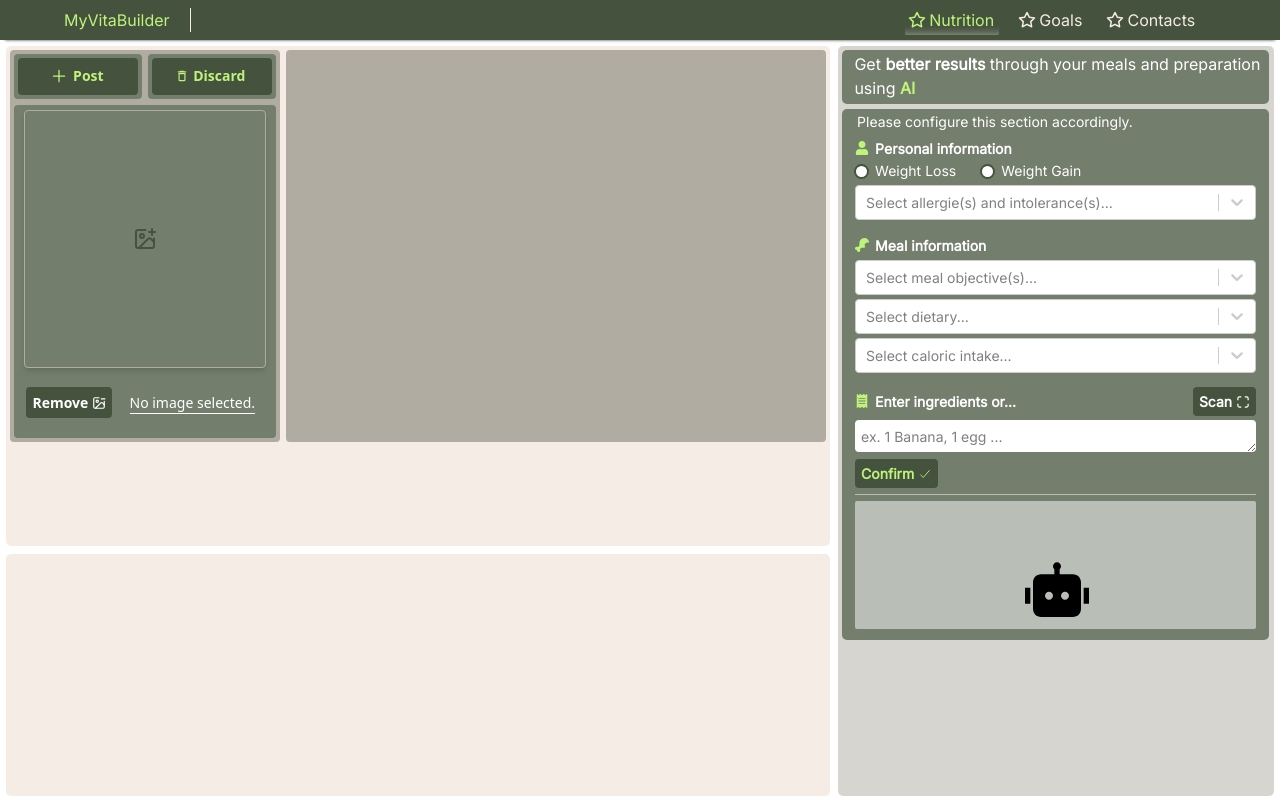
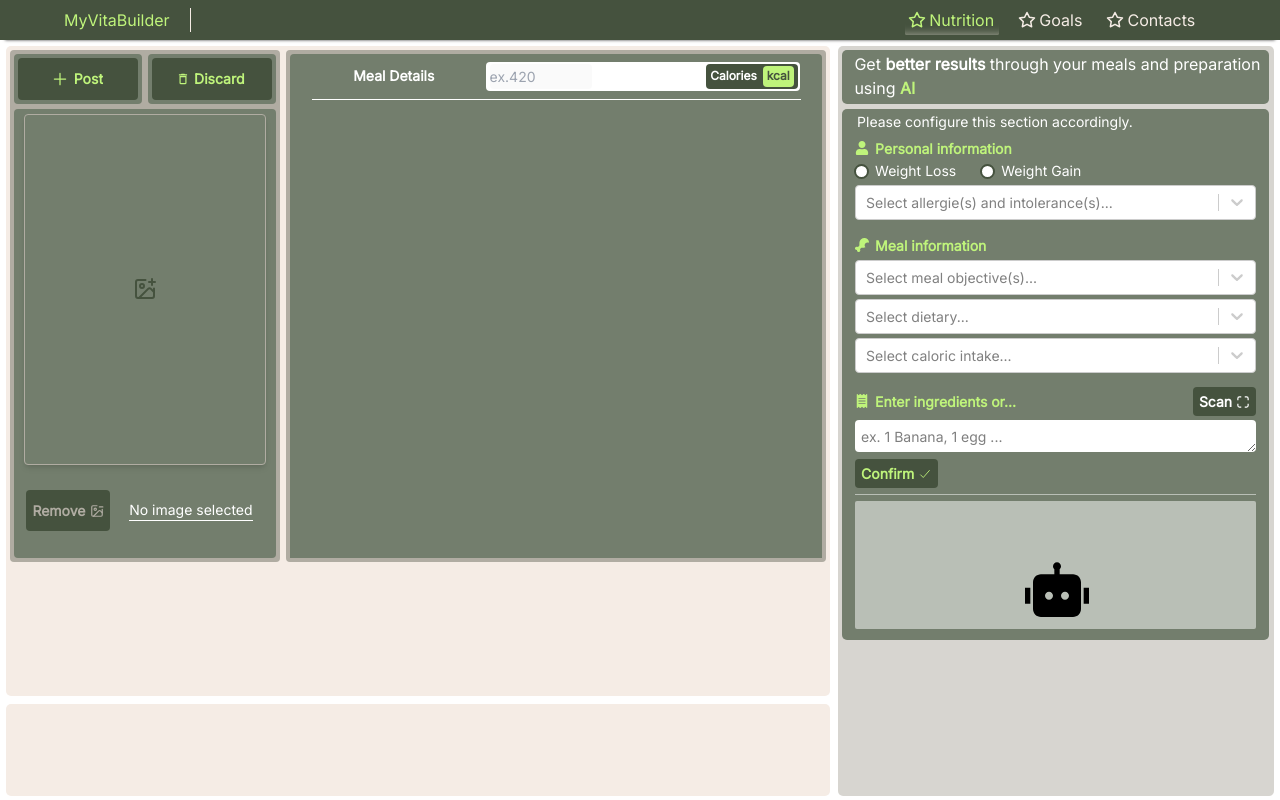
Before and after one commit to MarcoFz7/MyVitaBuilder, a Next.js app: page /nutrition in a window 1280 px wide. Built offline with nearby package versions, Linux system fonts and the light colour scheme.

Commit message:
#comment Some fixes with the structure of the post section and adding more content (usage of previously added CustomInput component)

```diff
--- a/app/nutrition/page.tsx
+++ b/app/nutrition/page.tsx
@@ -1,6 +1,8 @@
 "use client"
 
 import './page.css'
+
+import CustomInput from '../components/customInput/customInput';
 
 import React, { useState, useEffect, useRef } from 'react';
 import Select from 'react-select';
@@ -382,29 +384,30 @@ const Page = () => {
   };
 
   return (
-    <div className="nutrition-page">
-      <div className="page-post-section min-h-[500px]">
+    <div className={`${inter.className} nutrition-page`}>
+      <div className="page-post-section min-h-[650px]">
         <div className='flex flex-col w-full h-full text-sm'>
           <div className='div-reference flex flex-row p-1 w-full h-4/5 gap-1.5'>
-            <div className='div-reference-two new flex flex-col gap-1.5 bg-c-dark-smoke rounded h-full p-1 w-1/3 min-w-[205px]'>
-              <div className='flex flex-row gap-1.5 w-full h-1/5  min-h-[30px] max-h-[45px]'>
+
+            <div className='div-reference-two new flex flex-col gap-[1%] bg-c-dark-smoke rounded h-full p-1 w-1/3 min-w-[205px]'>
+              <div className='flex flex-row gap-1.5 w-full h-[10%]'>
                 <div className='flex w-1/2 h-full bg-c-sidebar-dark-green rounded justify-center items-center p-1'>
-                  <button type='button' className='flex justify-center items-center bg-c-dark-green text-c-lemon-green hover:bg-c-lemon-green hover:text-black rounded p-1 pl-1.5 pr-1.5 w-fit transition-all duration-250 ease h-full w-full' title='Add Post!' onClick={handlePostConfirmation}>
+                  <button type='button' className='flex justify-center items-center max-h-[45px] bg-c-dark-green text-c-lemon-green hover:bg-c-lemon-green hover:text-black rounded p-1 pl-1.5 pr-1.5 w-fit transition-all duration-250 ease h-full w-full' title='Add Post!' onClick={handlePostConfirmation}>
                     <span className="flex items-center m-0 mr-[0.25rem] whitespace-nowrap overflow-hidden"><IoAddOutline className='mr-[0.25rem] w-5 h-5'/><strong>Post</strong></span>
                   </button>
                 </div>
                 <div className='flex w-1/2 h-full bg-c-sidebar-dark-green rounded justify-center items-center p-1'>
-                  <button type='button' className='flex justify-center items-center bg-c-dark-green text-c-lemon-green hover:bg-c-lemon-green hover:text-black rounded p-1 pl-1.5 pr-1.5 w-fit transition-all duration-250 ease h-full w-full' title='Discard Post!' onClick={handlePostDiscard}>
+                  <button type='button' className='flex justify-center items-center max-h-[45px] bg-c-dark-green text-c-lemon-green hover:bg-c-lemon-green hover:text-black rounded p-1 pl-1.5 pr-1.5 w-fit transition-all duration-250 ease h-full w-full' title='Discard Post!' onClick={handlePostDiscard}>
                     <span className="flex items-center m-0 mr-[0.25rem] whitespace-nowrap overflow-hidden"><MdDeleteOutline className='mr-[0.25rem]'/><strong>Discard</strong></span>
                   </button>
                 </div>
               </div>
-              <div className='w-full h-full bg-c-sidebar-dark-green rounded p-2.5 pt-[2%] pb-[2%]'>
+              <div className='w-full h-[89%] bg-c-sidebar-dark-green rounded p-2.5 pt-[2%] pb-[2%] sm:max-h-full'>
                 <div className='border border-c-dark-smoke w-full h-[80%] flex justify-center items-center rounded shadow-md'>
                   <input title='myimageinput' type='file' id='file' accept="image/*" ref={inputFile} style={{display: 'none'}} onChange={handleImageUpload}/>
                   {selectedImage ? (
                     <div className='flex justify-center items-center w-full h-full bg-c-light-dark rounded'>
-                      <img src={selectedImage} alt="Selected" className="w-full h-auto opacity-100"/>
+                      <img src={selectedImage} alt="Selected" className="max-w-full max-h-full object-contain opacity-100"/>
                     </div>
                   )
                   : (
@@ -414,31 +417,44 @@ const Page = () => {
                   )}
                 </div>
                 <div className='flex flex-row mt-[1.5%] h-[19%] items-center'>
-                  <button type='button' className='bg-c-dark-green mt-[0.075rem] hover:text-c-lemon-green rounded text-white p-1 pl-1.5 pr-1.5 ml-0.5 h-1/2 min-h-[30px]' title='Remove image!' onClick={handleRemoveImage}>
+                  <button type='button' disabled={selectedImage == null} className='bg-c-dark-green mt-[0.075rem] hover:text-c-lemon-green disabled:text-c-dark-smoke disabled:hover:text-c-dark-smoke rounded text-white p-1 pl-1.5 pr-1.5 ml-0.5 h-1/2 min-h-[30px]' title={`${selectedImage == null ? "Disabled" : ""} Remove image!`} onClick={handleRemoveImage}>
                     <span className="flex items-center m-0 whitespace-nowrap overflow-hidden"><strong>Remove</strong><LuImageMinus className='ml-[0.25rem]'/></span>
                   </button>
-                  <div className='flex justify-center items-center w-full h-1/2 ml-1.5'>
-                    <span className='border-b border-white text-white h-auto w-fit mt-0.5'>{(imageName == '' || imageName == null) ? 'No image selected.' : imageName}</span>
+                  <div className='flex flex-auto justify-center items-center w-1/2 h-1/2 ml-1.5'>
+                    <span className='border-b border-white text-white h-auto w-fit mt-0.5 whitespace-nowrap	overflow-hidden text-ellipsis'>{(imageName == '' || imageName == null) ? 'No image selected' : imageName}</span>
                   </div>
                 </div>
               </div>
             </div>
-            <div className='div-reference-two bg-c-dark-smoke rounded h-full w-2/3'>
-              <div></div>
-              <div></div>
+            <div className='bg-c-dark-smoke rounded h-full w-full sm:w-2/3 p-1 min-w-[205px] text-white' >
+              <div className='flex flex-col bg-c-sidebar-dark-green w-full h-full rounded'>
+                <div className='flex-1 flex flex-row rounded w-[99%] h-1/5 min-h-[30px] max-h-[45px] pl-[4%] sm:pl-[2%] justify-center'>
+                  <div className='flex w-[32.5%] h-full justify-center items-center'>
+                    <span className='font-bold'>Meal Details</span>
+                  </div>
+                  <div className='w-[64%]'>
+                    <CustomInput title='Calories' placeholder='ex.420' isDisabled={true} topic='Calories' hasUnit={true} unit='kcal'/>
+                  </div>
+                </div>
+                <div className='pl-0 ml-[4%] w-[92%] h-px bg-white'></div>
+                <div className='flex-1 flex flex-col md:flex-row bg-c-sidebar-dark-green w-full h-full pl-[2%]'>
+                  <div className='h-1/2 w-full md:h-full md:w-1/2'></div>
+                  <div className='h-1/2 w-full md:h-full md:w-1/2'></div>
+                </div>
+              </div>
             </div>
           </div>
           <div className='w-full h-1/5'></div>
         </div>
       </div>
       <div className="page-ai-calculator-section" onMouseEnter={handleRobotIconAnimationOnMouseEnter} onMouseLeave={handleRobotIconAnimationOnMouseLeave}>
-        <span className={`${inter.className} ai-calculator-header`}>
+        <span className='ai-calculator-header'>
           Get <b>better results</b> through your meals and preparation using <strong>AI</strong>
         </span>
-        <div className={`${inter.className} ai-calculator-info`}>
+        <div className='ai-calculator-info'>
           <div>
             <label className="block mb-1.5 text-sm text-white-900 pt-px ml-1.5">Please configure this section accordingly.</label>
-            <span className="flex items-center mb-[0.1rem] whitespace-nowrap overflow-hidden text-ellipsis mt-1 ml-1"><FaUser className='text-c-lemon-green inline-block mr-[0.375rem]'/><strong>Personal information</strong></span>
+            <span className="flex items-center mb-[0.1rem] text-c-lemon-green whitespace-nowrap overflow-hidden text-ellipsis mt-1 ml-1"><FaUser className='text-c-lemon-green inline-block mr-[0.375rem]'/><strong>Personal information</strong></span>
             <div className='flex flex-row gap-[25px] ml-1'>
               <div className="flex items-center">
                 <input id="weight-loss-radio" title='weight-loss-radio' type="radio" value="" name="weight-radio" className="w-4 h-4 focus:ring-2 pb-2" checked={isWeightLossSelected} onChange={handleWeightLossRadioClick} onClick={handleWeightLossRadioClick}></input>
@@ -462,7 +478,7 @@ const Page = () => {
               onChange={handleSelectAllergiesAndIntoleranceOptions}
             />
             <label className="block mt-2 mb-1.5 text-sm text-white-900 text-sm pt-px"></label>
-            <span className="flex items-center mb-[0.1rem] whitespace-nowrap overflow-hidden mt-1 ml-1"><FaDrumstickBite className='text-c-lemon-green inline-block mr-[0.375rem]'/><strong>Meal information</strong></span>
+            <span className="flex items-center mb-[0.1rem] text-c-lemon-green whitespace-nowrap overflow-hidden mt-1 ml-1"><FaDrumstickBite className='text-c-lemon-green inline-block mr-[0.375rem]'/><strong>Meal information</strong></span>
             <Select className='select'
               closeMenuOnSelect={false}
               blurInputOnSelect={false}
@@ -495,7 +511,7 @@ const Page = () => {
           <div className="ml-1">
             <label className="block mt-1.5 mb-1.5 text-sm text-white-900 pt-px"></label>
             <div className='flex items-center justify-between w-full'>
-              <span className="flex items-center mb-[0.1rem] whitespace-nowrap overflow-hidden mt-1 ml-0"><FaReceipt className='text-c-lemon-green mb-px inline-block mr-[0.375rem]'/><strong className='truncate'>Enter ingredients or...</strong></span>
+              <span className="flex items-center mb-[0.1rem] text-c-lemon-green whitespace-nowrap overflow-hidden mt-1 ml-0"><FaReceipt className='text-c-lemon-green mb-px inline-block mr-[0.375rem]'/><strong className='truncate'>Enter ingredients or...</strong></span>
               <button type='button' className='bg-c-dark-green mt-[0.075rem] hover:text-c-lemon-green rounded p-1 pl-1.5 pr-1.5 ml-1.5' title='Photograph Ingredients' onClick={setIngredientsTextArea}>
                 <span className="flex items-center m-0 whitespace-nowrap overflow-hidden"><strong>Scan</strong><IoScanSharp className='ml-[0.25rem] mt-px'/></span>
               </button>
```
